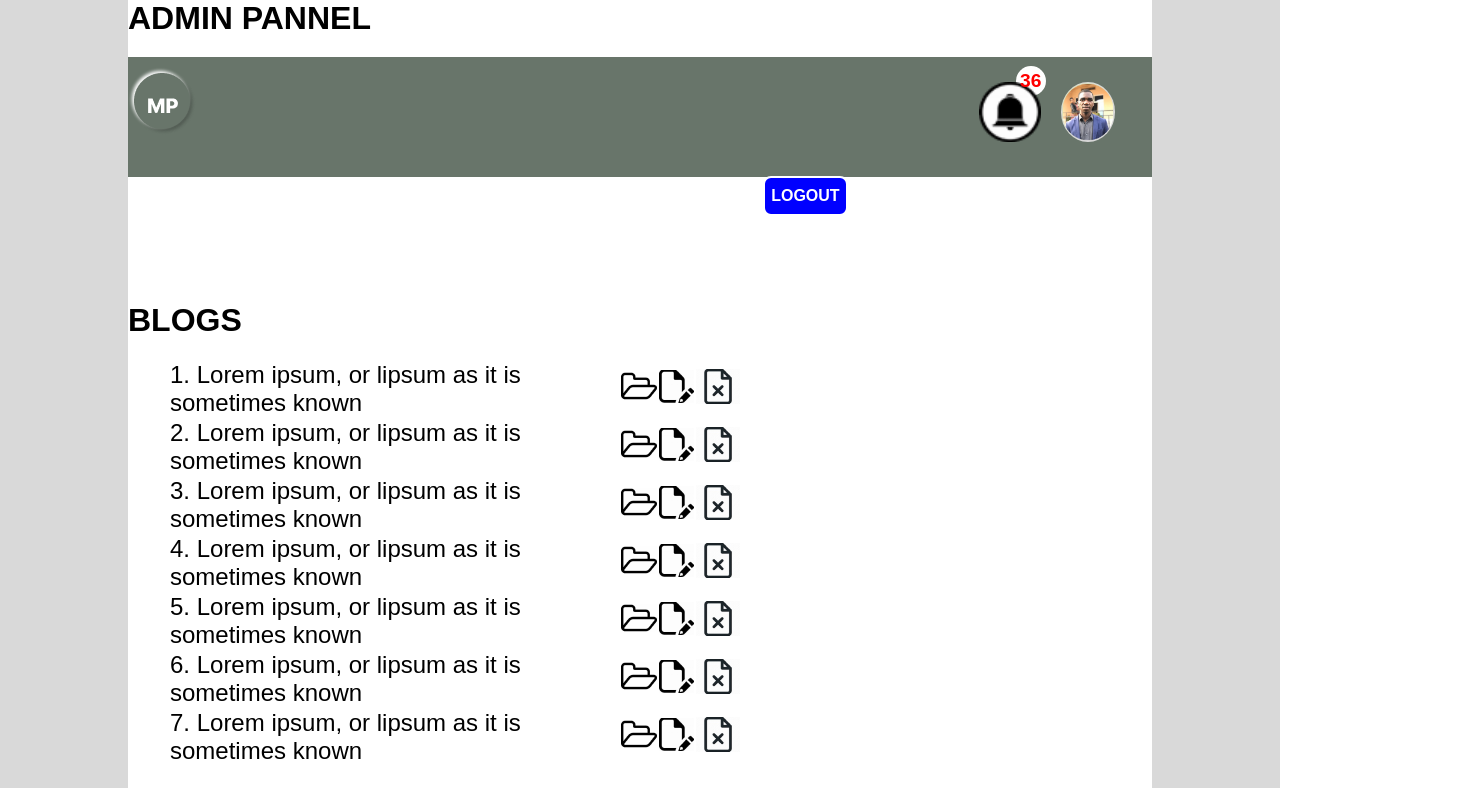
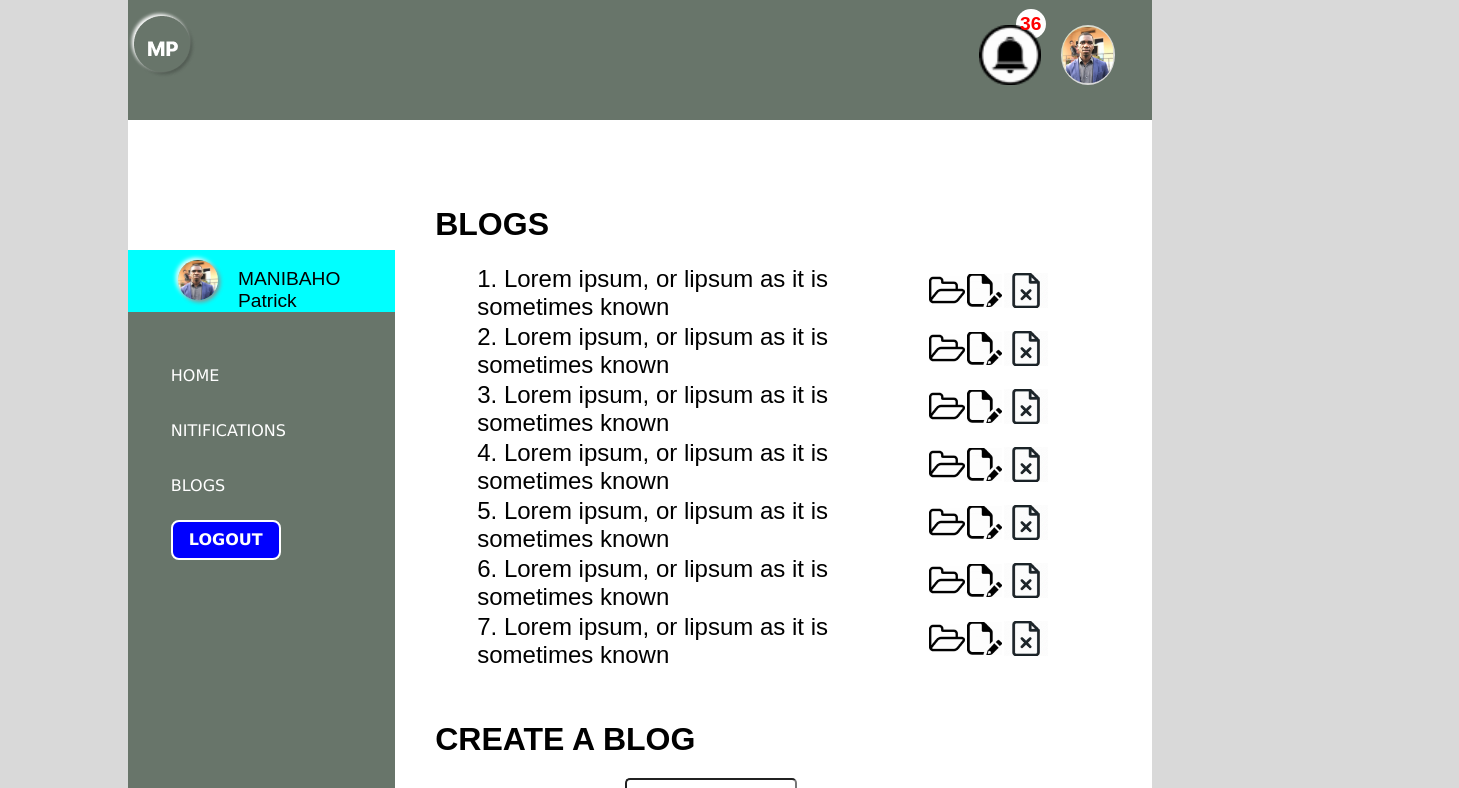
Before and after one commit to patsicko/my-brand-patrick, a plain HTML site: page UI/admin.html in a window 1280 px wide. Shown: the top 788 px of the page, 1459 px wide, since content can reach past the window. Drawn offline with Linux system fonts and the light colour scheme; a script that the page names is missing.

Commit message:
chore: ft-landing-page-blogs -Add admin panel, blog page and login in independent files [Finishes#]

```diff
--- a/UI/admin.html
+++ b/UI/admin.html
@@ -23,7 +23,7 @@
 
         <div class="admin-container">
 
-        <h1>ADMIN PANNEL</h1>
+
            <!-- admin header hhhhhhhhhhhhhhhhhh -->
 
                 <div class="admin-header" id="AdminHeader">
@@ -56,10 +56,52 @@
 
 
 
-                 <div class="logout">
+                <div class="admin-body">
 
-                    <button >LOGOUT</button>
+                     <div class="admin-sidebar">
+                     <div class="sidebar-header">
+
+
+                        <div class="profile">
+                            <img src="/assets/images/admin.jpg" height="" alt="">
                         </div>
+                        <div class="names">
+                            MANIBAHO Patrick
+                        </div>
+
+                     </div>
+
+                    <br> <br> <br>
+
+                    <div class="home">
+                        <a href="index.html">HOME</a>
+                    </div>
+                    <br> <br>
+
+                      <div class="notif">
+
+                       <a href="#">NITIFICATIONS</a>
+
+                    </div>
+
+                      <br> <br>
+
+                      <div class="articles">
+                        <a href="#">BLOGS</a>
+                      </div>
+
+                      <br> <br>
+
+                     <a href="login.html"><button>LOGOUT</button></a>
+
+
+
+
+                    </div>
+
+                    <div class="admin-right">
+
+
 
 
 
@@ -219,6 +261,16 @@
 
                    </form>
 
+                    </div>
+
+
+                </div>
+
+
+
+
+
+
 
         </div>
       <br>
--- a/UI/css/desktops.css
+++ b/UI/css/desktops.css
@@ -75,6 +75,18 @@
     width: 85px;
 }
 
+.blog-table{
+
+    border-radius: 5px;
+    width: 60%;
+    margin-left: 0;
+    padding-left: 40px;
+    /* min-height: 100px ; */
+    height: 350px;
+    background-color: #ffffff;
+
+ }
+
 
 
 }
--- a/UI/css/phones.css
+++ b/UI/css/phones.css
@@ -101,5 +101,4 @@
 
 
 
-
 }
--- a/UI/css/style.css
+++ b/UI/css/style.css
@@ -329,16 +329,7 @@ label{
     margin-left: 0;
 }
 
-.blog-table{
-   border-radius: 5px;
-   width: 60%;
-   margin-left: 0;
-   padding-left: 40px;
-   /* min-height: 100px ; */
-   height: 350px;
-   background-color: #ffffff;
 
-}
 
 .blog-page{
     background-color: white;
@@ -482,6 +473,7 @@ label{
     width: 17%;
     height: 50px;
     border-radius: 8px;
+    margin-left: 13%;
 
 
 }
@@ -591,3 +583,65 @@ tr td{
     font-size: 1.1rem;
     font-family: sans-serif;
 }
+
+
+/* admin-style */
+
+
+.admin-sidebar{
+
+    height: 1200px;
+    width: 400px;
+    background-color: #68756A;
+    margin-top: 130px;
+    margin-right: 40px;
+    border-radius: 8px;
+
+
+
+
+}
+
+.admin-body{
+    display: flex;
+
+
+
+}
+
+.admin-right{
+
+    width: 70%;
+
+}
+
+
+body{
+    background-color: #D9D9D9;
+    width: 100%;
+}
+
+.sidebar-header{
+    background-color: aqua;
+    display: flex;
+    gap: 20px;
+    padding-top: 10px;
+}
+
+.sidebar-header img{
+    height: 40px;
+    width: 40px;
+}
+
+.sidebar-header .names{
+margin-top: 8px;
+font-size: 1.2rem;
+font-family: sans-serif;
+}
+
+
+.admin-body .notif,.articles, button,.home{
+    margin-left: 16%;
+    font-family: 'Lucida Sans', 'Lucida Sans Regular', 'Lucida Grande', 'Lucida Sans Unicode', Geneva, Verdana, sans-serif
+    ;
+}
```
Also changed, not shown: UI/login.html (+5 -1 lines), UI/assets/images/admin.jpg (added). Lines whose indentation alone changed are shown as unchanged.
